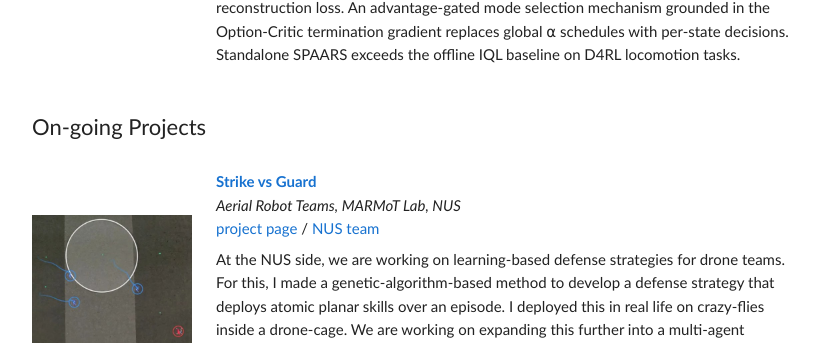
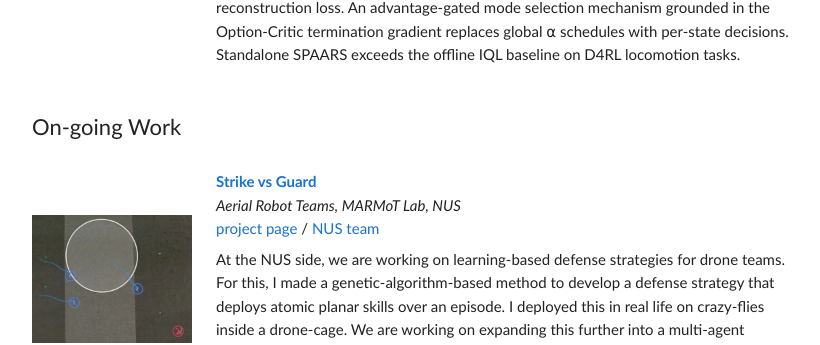
Before and after one commit to SwaminathanSK/SwaminathanSK.github.io, a Jekyll site: the page built from research/index.html, in a window 1280 px wide. Shown: the part 936-1281 px from the top of the page, without its empty margins (228-1048 px from the left). Built offline with Jekyll 4.4.1, drawn with Linux system fonts in a browser that asks for light colours.

Commit message:
Rename section to On-going Work
Co-Authored-By: Claude Opus 5.5 <noreply@anthropic.com>

```diff
--- a/_data/ongoing.yml
+++ b/_data/ongoing.yml
@@ -1,4 +1,4 @@
-# Ongoing projects, shown on /research/ between Publications and Projects.
+# On-going work, shown on /research/ between Publications and Projects.
 # Same fields as projects.yml.
 
 - title: "Strike vs Guard"
--- a/research/index.html
+++ b/research/index.html
@@ -11,7 +11,7 @@ description: Publications and projects by Sathya (S K Swaminathan).
 </section>
 
 <section>
-  <h2>On-going Projects</h2>
+  <h2>On-going Work</h2>
   {% for p in site.data.ongoing %}
     {% include entry.html entry=p %}
   {% endfor %}
```
